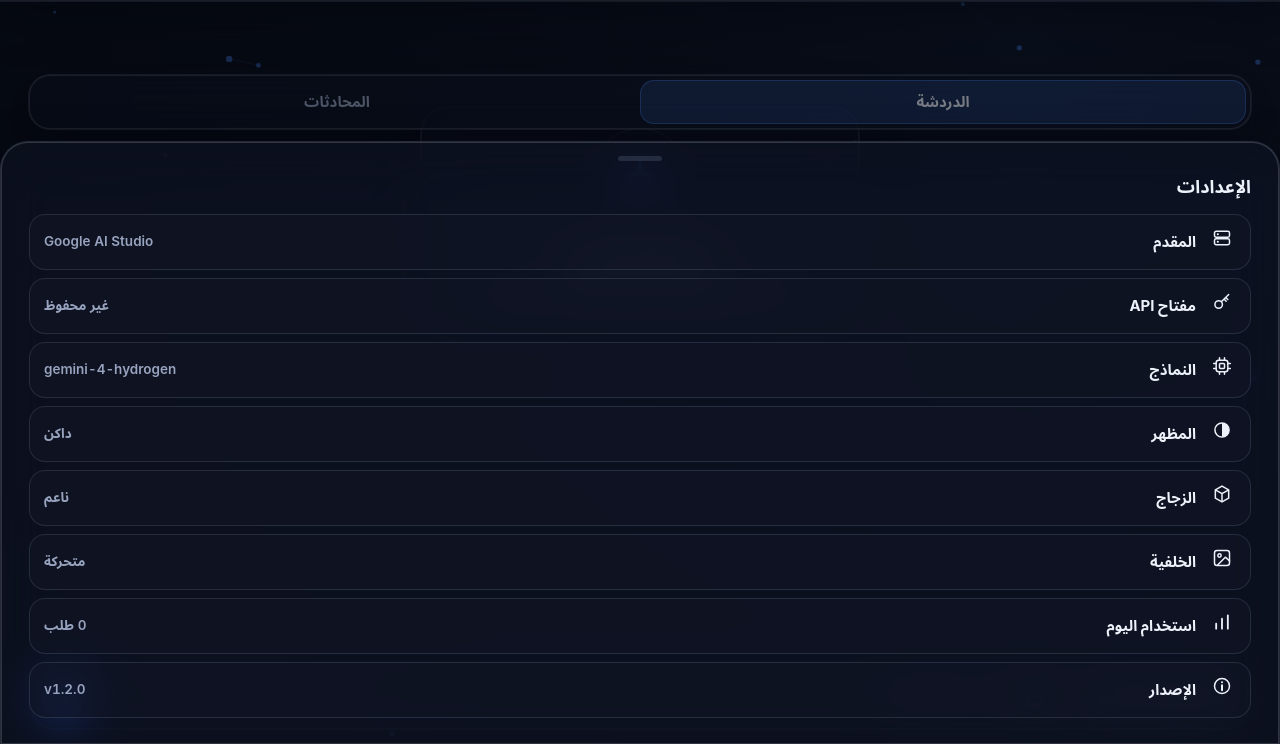
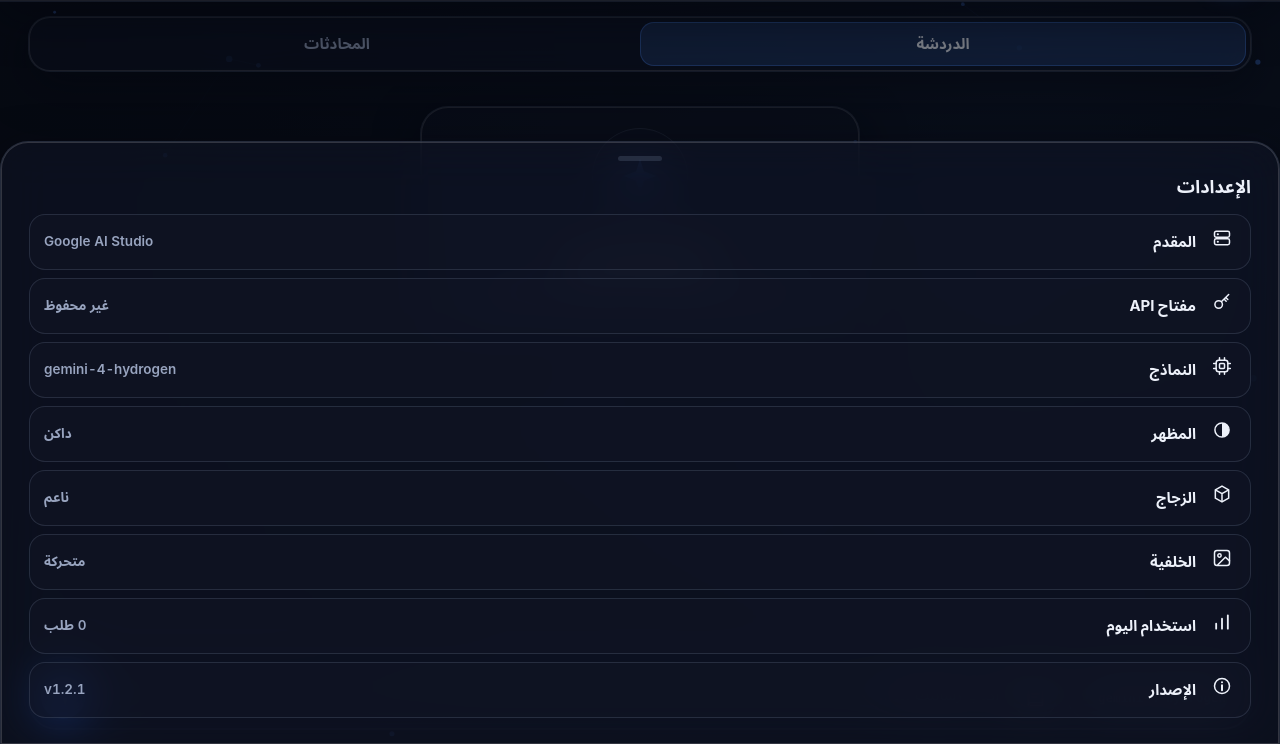
Before and after one commit to ahmedkh211/ichat, a plain HTML site: page index.html in a window 1280 px wide. Both pictures are taken after a click on the button 50 px from the left and 28 px from the top of the page. Shown: the part 56-800 px from the top of the page. Drawn offline with Linux system fonts and the light colour scheme.

Commit message:
iChat v1.2.1 - إصلاح تداخل شريط التبويبات مع منطقة الدردشة

```diff
--- a/app.js
+++ b/app.js
@@ -5,7 +5,7 @@
 'use strict';
 
 /* ===== ثوابت ===== */
-const APP_VERSION = 'v1.2.0';            // تزامن مع VERSION في sw.js
+const APP_VERSION = 'v1.2.1';            // تزامن مع VERSION في sw.js
 const LS_PREFS = 'ichat:prefs';
 const LS_CHATS = 'ichat:chats';
 const LS_UI    = 'ichat:ui';
--- a/index.html
+++ b/index.html
@@ -133,7 +133,7 @@ try{
   <div class="picker-row" id="rowGlass"><span class="pr-ico"><svg viewBox="0 0 24 24" width="20" height="20" fill="none" stroke="currentColor" stroke-width="1.8" stroke-linejoin="round"><path d="M12 2.5 20 7v10l-8 4.5L4 17V7z"/><path d="M4 7l8 4.5L20 7M12 11.5V21.5"/></svg></span><span class="pr-name">الزجاج</span><span class="pr-val" id="valGlass">ناعم</span></div>
   <div class="picker-row" id="rowBg"><span class="pr-ico"><svg viewBox="0 0 24 24" width="20" height="20" fill="none" stroke="currentColor" stroke-width="1.8" stroke-linecap="round" stroke-linejoin="round"><rect x="3" y="3" width="18" height="18" rx="3"/><circle cx="9" cy="9" r="2"/><path d="M21 15.5 16 11l-9 9"/></svg></span><span class="pr-name">الخلفية</span><span class="pr-val" id="valBg">متحركة</span></div>
   <div class="picker-row" id="rowUsage"><span class="pr-ico"><svg viewBox="0 0 24 24" width="20" height="20" fill="none" stroke="currentColor" stroke-width="2.2" stroke-linecap="round"><path d="M5 20V14M12 20V8M19 20V4"/></svg></span><span class="pr-name">استخدام اليوم</span><span class="pr-val" id="valUsage">0 طلب</span></div>
-  <div class="picker-row static"><span class="pr-ico"><svg viewBox="0 0 24 24" width="20" height="20" fill="none" stroke="currentColor" stroke-width="1.8" stroke-linecap="round"><circle cx="12" cy="12" r="9"/><path d="M12 11v6M12 7.5h.01" stroke-width="2.4"/></svg></span><span class="pr-name">الإصدار</span><span class="pr-val" id="valVersion">v1.2.0</span></div>
+  <div class="picker-row static"><span class="pr-ico"><svg viewBox="0 0 24 24" width="20" height="20" fill="none" stroke="currentColor" stroke-width="1.8" stroke-linecap="round"><circle cx="12" cy="12" r="9"/><path d="M12 11v6M12 7.5h.01" stroke-width="2.4"/></svg></span><span class="pr-name">الإصدار</span><span class="pr-val" id="valVersion">v1.2.1</span></div>
 </div>
 
 <!-- قائمة اختيار (picker) -->
--- a/styles.css
+++ b/styles.css
@@ -122,7 +122,7 @@ body.has-update .tabs{top:calc(56px + var(--header-h))}
 /* ===== التبويبات ===== */
 .tabs{
   position:sticky;top:var(--header-h);z-index:35;
-  display:flex;position:relative;margin:14px var(--pad-x) 0;padding:5px;
+  display:flex;margin:14px var(--pad-x) 0;padding:5px;
   border-radius:var(--r-lg);border:1px solid var(--line);
 }
 .tab{
--- a/sw.js
+++ b/sw.js
@@ -1,5 +1,5 @@
 /* iChat — Service Worker */
-const VERSION = 'ichat-v1.2.0';
+const VERSION = 'ichat-v1.2.1';
 const CACHE = VERSION;
 const ASSETS = [
   './',
```
